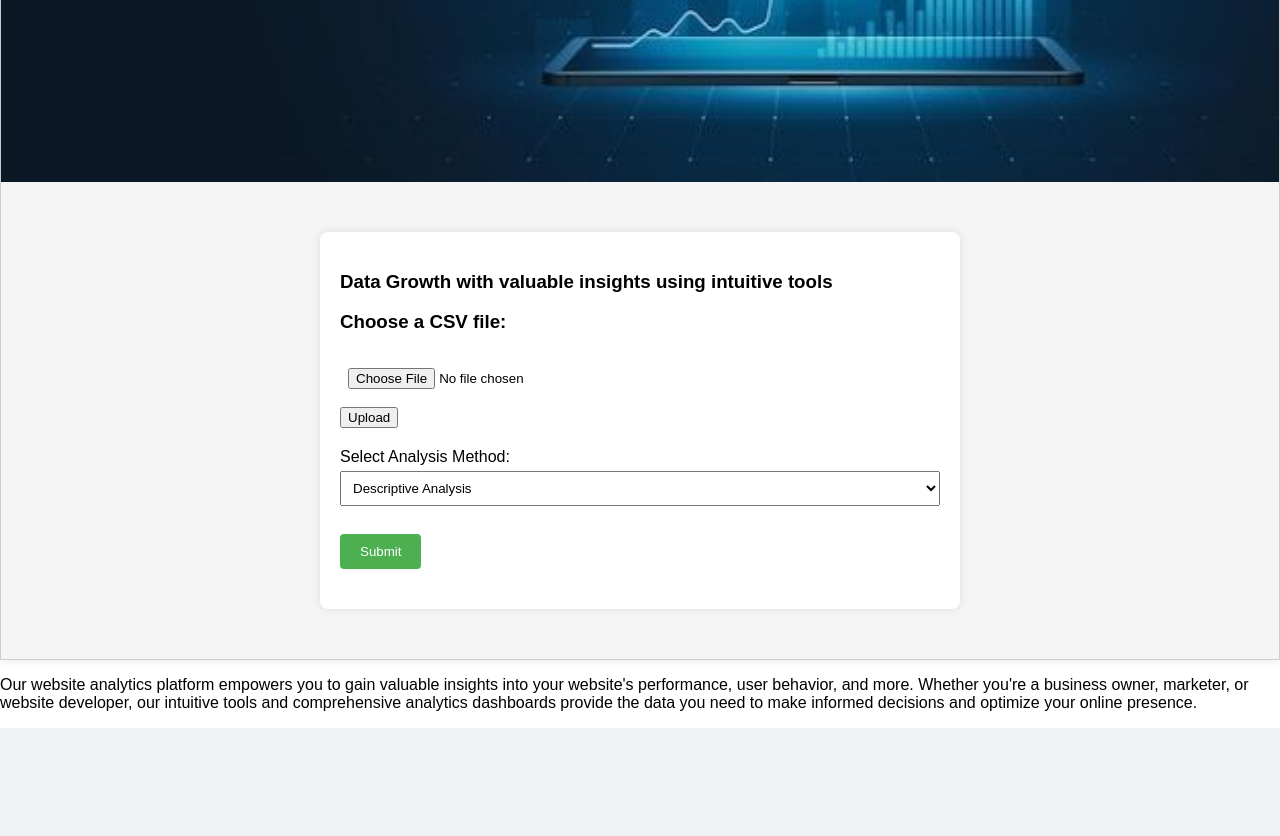
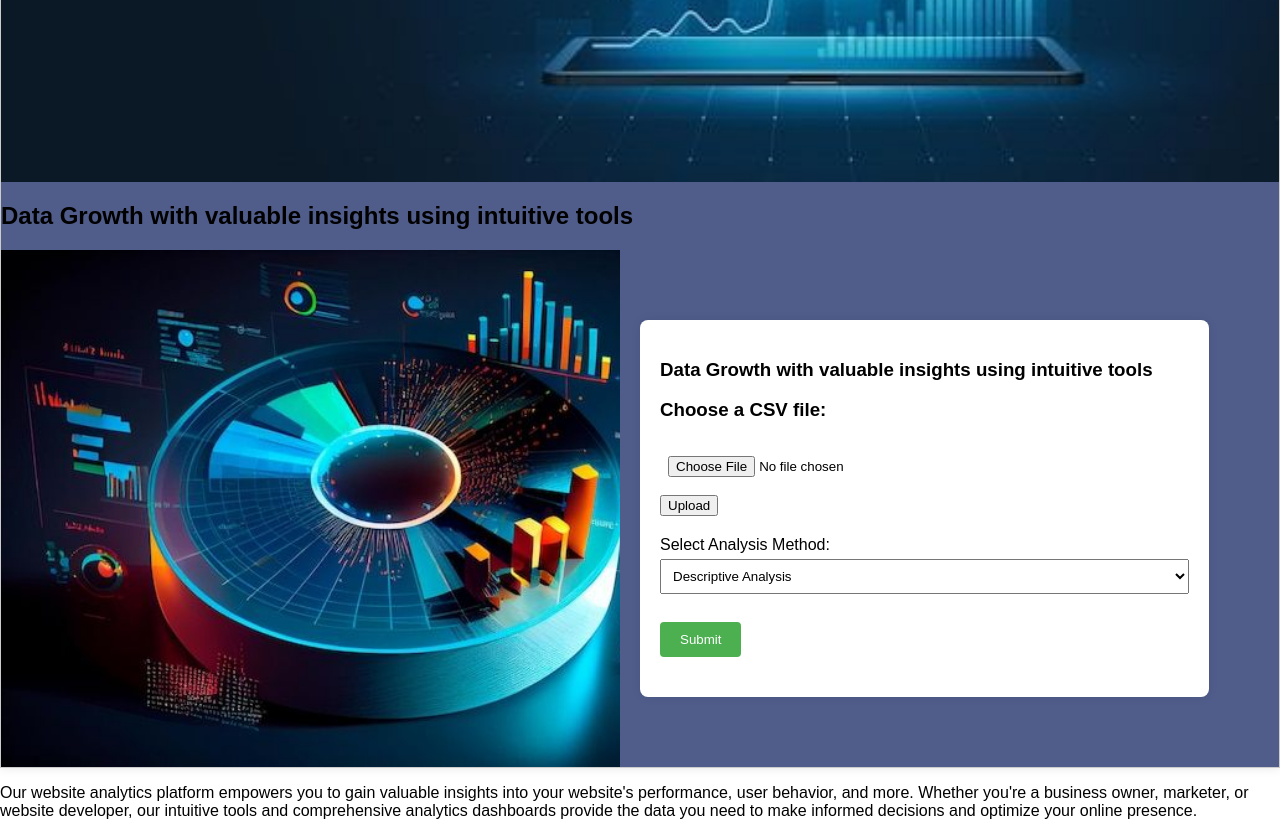
Before and after one commit to Sue609/Analytics, a Flask app: page / in a window 1280 px wide. Shown: the part 507-1343 px from the top of the page. Before the commit the page ends 1235 px from the top, so only its background shows below. Run offline with Flask 3, Linux system fonts and the light colour scheme.

Commit message:
implementing the landing page

```diff
--- a/app/static/CSS/main.css
+++ b/app/static/CSS/main.css
@@ -3,7 +3,7 @@
     width: auto;
     margin: 0 auto;
     margin-bottom: 0;
-    background-color: #f5f5f5;
+    background-color: #505d8b;
     border: 1px solid #ccc;
     box-shadow: 0 0 10px rgba(0, 0, 0, 0.1);
 }
@@ -57,14 +57,31 @@
     justify-content: center;
 }
 
+#analysis-container {
+    display: flex;
+}
+
+#analysis-left {
+    flex: 1;
+    background-image: url('land.jpg');
+    background-repeat: no-repeat;
+    background-size: cover;
+}
+
+#analysis-right {
+    flex: 1;
+    padding: 20px;
+}
+
 #analysis {
-    max-width: 600px;
-    margin: 50px auto;
+    max-width: 1000px;
+    margin: 50px 50px 50px auto;
     background-color: #fff;
     padding: 20px;
     border-radius: 8px;
     box-shadow: 0 0 10px rgba(0, 0, 0, 0.1);
 }
+
 
 form {
     margin-bottom: 20px;
--- a/app/templates/main.html
+++ b/app/templates/main.html
@@ -31,7 +31,10 @@
                     </ul>
                 </div>
             </div>
+            <h2>Data Growth with valuable insights using intuitive tools</h2>
             <div id="analysis-container">
+                <div id="analysis-left"></div>
+                <div id="analysis-right">
                     <div id="analysis">
                         <h3>Data Growth with valuable insights using intuitive tools<h3>
                         <form action="/upload" method="post" enctype="multipart/form-data">
@@ -58,6 +61,7 @@
                     </div>
                 </div>
             </div>
+        </div>
     </body>
 </html>
 
```
Also changed, not shown: app/static/CSS/land.jpg (added). Lines whose indentation alone changed are shown as unchanged.
